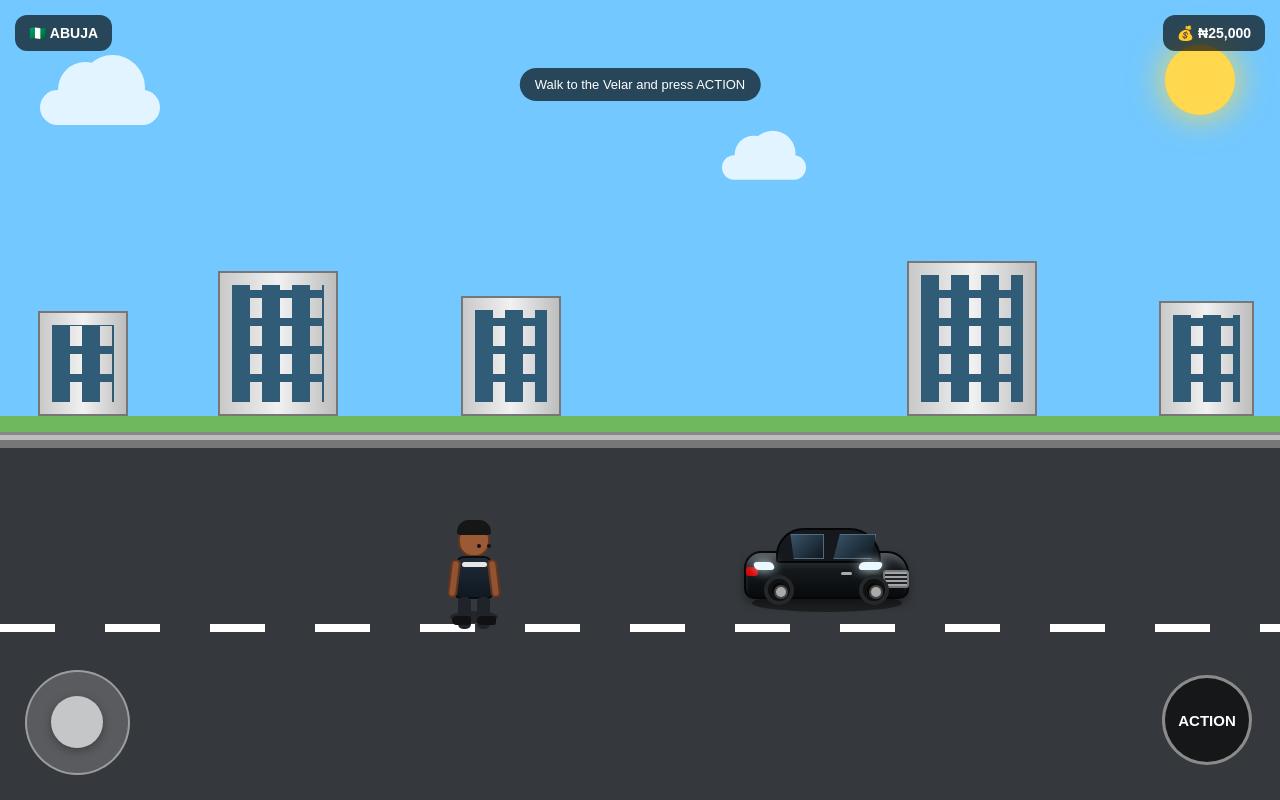
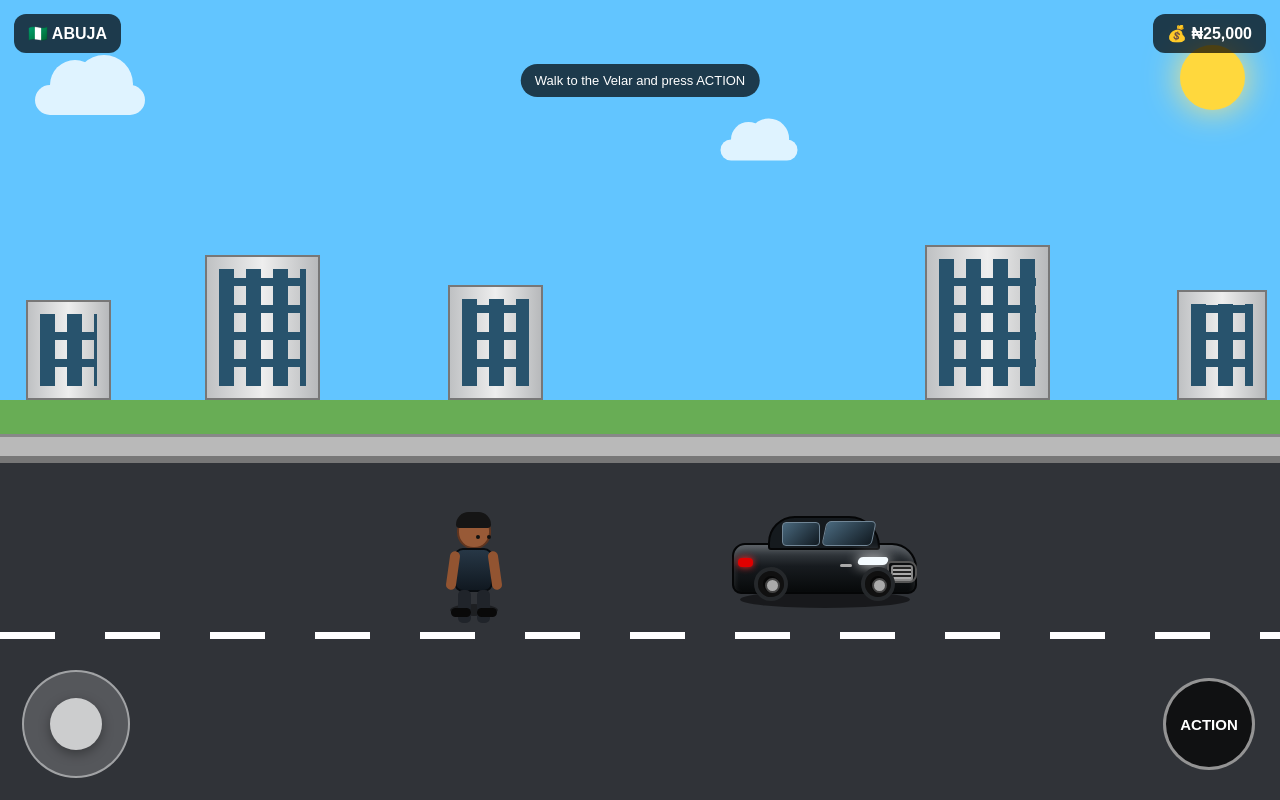
Before and after one commit to speakplug0-droid/abuja-lifestyle, a plain HTML site: page game.html in a window 1280 px wide. Drawn offline with Linux system fonts and the light colour scheme.

Commit message:
Update game.html

```diff
--- a/game.html
+++ b/game.html
@@ -2,14 +2,11 @@
 <html lang="en">
 <head>
 <meta charset="UTF-8">
-<meta name="viewport" content="width=device-width, initial-scale=1.0, maximum-scale=1.0, user-scalable=no">
+<meta name="viewport" content="width=device-width,initial-scale=1,maximum-scale=1,user-scalable=no">
 <title>AbujaLifestyle</title>
 
 <style>
-*{
-  box-sizing:border-box;
-  -webkit-tap-highlight-color:transparent;
-}
+*{box-sizing:border-box;-webkit-tap-highlight-color:transparent}
 
 html,body{
   margin:0;
@@ -17,7 +14,6 @@ html,body{
   height:100%;
   overflow:hidden;
   font-family:Arial,sans-serif;
-  background:#78c9ff;
 }
 
 #game{
@@ -25,60 +21,48 @@ html,body{
   width:100%;
   height:100%;
   overflow:hidden;
-  background:linear-gradient(#72c8ff 0 52%,#70b85d 52% 100%);
+  background:linear-gradient(#62c5ff 0 50%,#68ad55 50%);
 }
 
-/* SUN */
+/* SKY */
 .sun{
   position:absolute;
-  width:70px;
-  height:70px;
+  width:65px;
+  height:65px;
+  right:35px;
+  top:45px;
   border-radius:50%;
-  background:#ffd84d;
-  top:45px;
-  right:45px;
-  box-shadow:0 0 35px #ffd84d;
+  background:#ffd83d;
+  box-shadow:0 0 35px #ffe77a;
 }
 
-/* CLOUDS */
 .cloud{
   position:absolute;
-  width:120px;
-  height:35px;
+  width:110px;
+  height:30px;
   border-radius:30px;
   background:white;
   opacity:.8;
 }
-
-.cloud:before,
-.cloud:after{
+.cloud:before,.cloud:after{
   content:"";
   position:absolute;
   background:white;
   border-radius:50%;
 }
+.cloud:before{
+  width:50px;height:50px;left:15px;top:-25px;
+}
+.cloud:after{
+  width:58px;height:58px;right:12px;top:-30px;
+}
+.cloud1{left:35px;top:85px}
+.cloud2{left:55%;top:135px;transform:scale(.7)}
 
-.cloud:before{
-  width:55px;
-  height:55px;
-  left:18px;
-  top:-28px;
-}
-
-.cloud:after{
-  width:65px;
-  height:65px;
-  right:15px;
-  top:-35px;
-}
-
-.cloud1{top:90px;left:40px}
-.cloud2{top:150px;left:55%;transform:scale(.7)}
-
-/* CITY */
+/* BUILDINGS */
 .city{
   position:absolute;
-  bottom:48%;
+  bottom:50%;
   left:0;
   width:100%;
   height:170px;
@@ -87,8 +71,8 @@ html,body{
 .building{
   position:absolute;
   bottom:0;
-  background:linear-gradient(90deg,#c9c9c9,#f1f1f1,#bdbdbd);
   border:2px solid #777;
+  background:linear-gradient(90deg,#bfc1c3,#eeeeee,#b7b9bb);
 }
 
 .building:after{
@@ -96,152 +80,144 @@ html,body{
   position:absolute;
   inset:12px;
   background:
-    repeating-linear-gradient(
-      90deg,
-      #315c78 0 18px,
-      transparent 18px 30px
-    ),
-    repeating-linear-gradient(
-      0deg,
-      transparent 0 20px,
-      #315c78 20px 28px
-    );
+    repeating-linear-gradient(90deg,#28536d 0 15px,transparent 15px 27px),
+    repeating-linear-gradient(0deg,transparent 0 19px,#28536d 19px 27px);
 }
 
-.b1{left:3%;width:90px;height:105px}
-.b2{left:17%;width:120px;height:145px}
-.b3{left:36%;width:100px;height:120px}
-.b4{right:19%;width:130px;height:155px}
-.b5{right:2%;width:95px;height:115px}
+.b1{left:2%;width:85px;height:100px}
+.b2{left:16%;width:115px;height:145px}
+.b3{left:35%;width:95px;height:115px}
+.b4{right:18%;width:125px;height:155px}
+.b5{right:1%;width:90px;height:110px}
 
 /* ROAD */
+.sidewalk{
+  position:absolute;
+  left:0;
+  bottom:42%;
+  width:100%;
+  height:30px;
+  background:#b9b9b9;
+  border-top:3px solid #888;
+  border-bottom:3px solid #888;
+}
+
 .road{
   position:absolute;
   left:0;
   bottom:0;
   width:100%;
-  height:45%;
-  background:#35383c;
-  border-top:8px solid #777;
+  height:43%;
+  background:#303338;
+  border-top:7px solid #777;
 }
 
-.road:before{
+.road:after{
   content:"";
   position:absolute;
   top:50%;
   left:0;
   width:100%;
-  height:8px;
+  height:7px;
   background:repeating-linear-gradient(
     90deg,
-    #fff 0 55px,
+    white 0 55px,
     transparent 55px 105px
   );
-}
-
-/* SIDEWALK */
-.sidewalk{
-  position:absolute;
-  left:0;
-  bottom:42%;
-  width:100%;
-  height:32px;
-  background:#bdbdbd;
-  border-top:3px solid #888;
-  border-bottom:3px solid #888;
 }
 
 /* HUD */
 .hud{
   position:absolute;
-  top:15px;
-  left:15px;
-  right:15px;
+  z-index:50;
+  top:14px;
+  left:14px;
+  right:14px;
   display:flex;
   justify-content:space-between;
-  z-index:30;
 }
 
 .hudBox{
-  background:rgba(0,0,0,.65);
-  color:white;
   padding:10px 14px;
   border-radius:12px;
+  background:rgba(0,0,0,.7);
+  color:white;
   font-weight:bold;
-  font-size:14px;
 }
 
-/* PLAYER */
+#status{
+  position:absolute;
+  z-index:50;
+  top:64px;
+  left:50%;
+  transform:translateX(-50%);
+  background:rgba(0,0,0,.7);
+  color:white;
+  padding:9px 14px;
+  border-radius:20px;
+  font-size:13px;
+  white-space:nowrap;
+}
+
+/* HUMAN */
 #player{
   position:absolute;
   width:52px;
-  height:100px;
-  z-index:15;
-  transition:transform .05s linear;
+  height:102px;
+  z-index:20;
 }
 
-.player-shadow{
+.playerShadow{
   position:absolute;
   width:48px;
   height:12px;
+  bottom:-2px;
   left:2px;
-  bottom:-3px;
   border-radius:50%;
-  background:rgba(0,0,0,.35);
+  background:rgba(0,0,0,.4);
 }
 
 .head{
   position:absolute;
-  width:32px;
-  height:34px;
-  left:10px;
-  top:3px;
-  border-radius:48% 48% 45% 45%;
-  background:#9a5a35;
-  border:2px solid #62351f;
+  width:34px;
+  height:35px;
+  left:9px;
+  top:2px;
+  border-radius:48%;
+  background:#985a37;
+  border:2px solid #60351f;
 }
 
 .hair{
   position:absolute;
-  width:34px;
-  height:15px;
-  left:9px;
+  width:35px;
+  height:16px;
+  left:8px;
   top:0;
   border-radius:18px 18px 5px 5px;
-  background:#161616;
+  background:#151515;
 }
 
 .eye{
   position:absolute;
   width:4px;
   height:4px;
+  top:19px;
   border-radius:50%;
   background:#111;
-  top:19px;
 }
-
-.eye.left{left:17px}
-.eye.right{left:27px}
+.eye1{left:17px}
+.eye2{left:28px}
 
 .body{
   position:absolute;
-  width:38px;
-  height:43px;
-  left:7px;
+  width:39px;
+  height:44px;
+  left:6px;
   top:36px;
-  border-radius:9px 9px 5px 5px;
-  background:linear-gradient(#202b38,#101820);
-  border:2px solid #090d12;
-}
-
-.shirt{
-  position:absolute;
-  width:25px;
-  height:5px;
-  left:14px;
-  top:42px;
-  background:#e6e6e6;
-  border-radius:5px;
+  border-radius:9px;
+  background:linear-gradient(#273746,#101820);
+  border:2px solid #080c10;
 }
 
 .arm{
@@ -250,242 +226,223 @@ html,body{
   height:39px;
   top:39px;
   border-radius:8px;
-  background:#925331;
-  border:2px solid #62351f;
+  background:#925431;
 }
-
-.arm.left{left:1px;transform:rotate(7deg)}
-.arm.right{right:1px;transform:rotate(-7deg)}
+.arm1{left:0;transform:rotate(8deg)}
+.arm2{right:0;transform:rotate(-8deg)}
 
 .leg{
   position:absolute;
   width:13px;
-  height:32px;
-  top:77px;
+  height:33px;
+  top:78px;
+  background:#20242a;
   border-radius:5px;
-  background:#20242a;
 }
-
-.leg.left{left:10px}
-.leg.right{right:10px}
+.leg1{left:10px}
+.leg2{right:10px}
 
 .shoe{
   position:absolute;
-  width:19px;
+  width:20px;
   height:9px;
-  background:#111;
-  border-radius:8px 4px 4px 8px;
   top:96px;
+  border-radius:8px;
+  background:#090909;
 }
-
-.shoe.left{left:4px}
-.shoe.right{right:4px}
+.shoe1{left:3px}
+.shoe2{right:3px}
 
 /* VELAR */
 #car{
   position:absolute;
-  width:170px;
-  height:76px;
-  z-index:14;
+  width:190px;
+  height:88px;
+  z-index:19;
 }
 
-.car-shadow{
+.carShadow{
   position:absolute;
-  width:150px;
-  height:18px;
+  width:170px;
+  height:17px;
   left:10px;
   bottom:0;
-  background:rgba(0,0,0,.45);
   border-radius:50%;
+  background:rgba(0,0,0,.5);
 }
 
-.car-body{
+.carBody{
   position:absolute;
-  width:165px;
-  height:48px;
   left:2px;
-  bottom:13px;
-  border-radius:17px 22px 10px 10px;
-  background:linear-gradient(
-    180deg,
-    #3b4148 0%,
-    #15191d 38%,
-    #080a0c 100%
-  );
+  bottom:14px;
+  width:185px;
+  height:51px;
+  border-radius:13px 25px 9px 9px;
+  background:
+    linear-gradient(#454b51,#171b1f 45%,#07090a);
   border:2px solid #050607;
-  box-shadow:
-    inset 0 5px 5px rgba(255,255,255,.12),
-    0 5px 8px rgba(0,0,0,.35);
+  box-shadow:inset 0 5px 7px rgba(255,255,255,.14);
 }
 
+/* ROOF */
 .roof{
   position:absolute;
-  width:105px;
-  height:35px;
-  left:30px;
-  top:-25px;
-  border-radius:42px 48px 5px 5px;
-  background:#15191d;
+  left:34px;
+  top:-29px;
+  width:112px;
+  height:34px;
+  border-radius:45px 52px 5px 5px;
+  background:#151a1e;
   border:2px solid #050607;
 }
 
-.window{
+.windshield{
   position:absolute;
-  top:4px;
+  left:54px;
+  top:3px;
+  width:50px;
   height:25px;
-  background:linear-gradient(135deg,#38546a,#101820);
-  border:1px solid #536b7b;
+  transform:skewX(-12deg);
+  border-radius:5px;
+  background:linear-gradient(135deg,#49687d,#111a21);
+  border:1px solid #718696;
 }
 
-.window.front{
-  width:43px;
-  left:55px;
-  clip-path:polygon(15% 0,100% 0,88% 100%,0 100%);
+.sideWindow{
+  position:absolute;
+  left:12px;
+  top:4px;
+  width:38px;
+  height:24px;
+  border-radius:4px;
+  background:linear-gradient(135deg,#49687d,#111a21);
+  border:1px solid #718696;
 }
 
-.window.back{
-  width:34px;
-  left:12px;
-  clip-path:polygon(0 0,100% 0,100% 100%,10% 100%);
+/* FRONT */
+.front{
+  position:absolute;
+  right:-2px;
+  top:16px;
+  width:30px;
+  height:22px;
+  border-radius:4px 8px 8px 4px;
+  background:#0b0d0f;
+  border:2px solid #555;
 }
 
 .grille{
   position:absolute;
-  right:-2px;
-  top:17px;
-  width:26px;
-  height:18px;
+  right:2px;
+  top:20px;
+  width:22px;
+  height:16px;
   border-radius:3px;
+  border:2px solid #888;
   background:repeating-linear-gradient(
     0deg,
-    #9fa5aa 0 2px,
+    #aaa 0 2px,
     #222 2px 4px
   );
-  border:2px solid #777;
 }
 
-.headlight{
+.light{
   position:absolute;
-  right:25px;
-  top:9px;
-  width:23px;
+  right:27px;
+  top:12px;
+  width:30px;
   height:8px;
-  background:#eaf8ff;
   border-radius:8px;
-  box-shadow:0 0 10px #dff8ff;
-  transform:skewX(-20deg);
+  background:#f4fbff;
+  box-shadow:0 0 12px #fff;
+  transform:skewX(-18deg);
 }
 
-.headlight2{
+.lightBack{
   position:absolute;
-  left:8px;
-  top:9px;
-  width:20px;
-  height:8px;
-  background:#eaf8ff;
-  border-radius:8px;
-  box-shadow:0 0 10px #dff8ff;
-  transform:skewX(20deg);
+  left:4px;
+  top:13px;
+  width:15px;
+  height:9px;
+  border-radius:4px;
+  background:#e00000;
+  box-shadow:0 0 7px #ff2222;
 }
 
 .handle{
   position:absolute;
-  width:11px;
+  left:106px;
+  top:19px;
+  width:12px;
   height:3px;
+  border-radius:4px;
   background:#aaa;
-  top:19px;
-  left:95px;
-  border-radius:3px;
 }
 
+/* WHEELS */
 .wheel{
   position:absolute;
-  width:30px;
-  height:30px;
-  bottom:-8px;
+  bottom:-9px;
+  width:34px;
+  height:34px;
   border-radius:50%;
-  background:#080808;
+  background:#070707;
   border:4px solid #25282b;
-  box-shadow:inset 0 0 0 4px #111;
+  box-shadow:inset 0 0 0 5px #101010;
 }
 
 .wheel:after{
   content:"";
   position:absolute;
-  width:10px;
-  height:10px;
-  left:6px;
-  top:6px;
+  width:11px;
+  height:11px;
+  left:7px;
+  top:7px;
   border-radius:50%;
   background:#aaa;
   border:2px solid #444;
 }
 
-.wheel.left{left:18px}
-.wheel.right{right:18px}
-
-.tail{
-  position:absolute;
-  left:0;
-  top:14px;
-  width:12px;
-  height:9px;
-  background:#d60000;
-  border-radius:3px;
-}
+.wheel1{left:20px}
+.wheel2{right:20px}
 
 /* CONTROLS */
 #joystick{
   position:absolute;
-  bottom:25px;
-  left:25px;
-  width:105px;
-  height:105px;
+  z-index:100;
+  left:22px;
+  bottom:22px;
+  width:108px;
+  height:108px;
   border-radius:50%;
   background:rgba(255,255,255,.18);
-  border:2px solid rgba(255,255,255,.4);
-  z-index:50;
+  border:2px solid rgba(255,255,255,.45);
 }
 
 #stick{
   position:absolute;
   width:52px;
   height:52px;
-  left:24px;
-  top:24px;
+  left:26px;
+  top:26px;
   border-radius:50%;
-  background:rgba(255,255,255,.65);
-  box-shadow:0 3px 10px rgba(0,0,0,.3);
+  background:rgba(255,255,255,.7);
+  box-shadow:0 4px 12px rgba(0,0,0,.35);
 }
 
 #action{
   position:absolute;
-  bottom:35px;
-  right:28px;
-  width:90px;
-  height:90px;
-  border:0;
+  z-index:100;
+  right:25px;
+  bottom:30px;
+  width:92px;
+  height:92px;
   border-radius:50%;
-  background:rgba(15,15,15,.8);
+  border:3px solid rgba(255,255,255,.55);
+  background:rgba(10,10,10,.82);
   color:white;
   font-weight:bold;
   font-size:15px;
-  border:3px solid rgba(255,255,255,.5);
-  z-index:50;
-}
-
-#status{
-  position:absolute;
-  top:68px;
-  left:50%;
-  transform:translateX(-50%);
-  background:rgba(0,0,0,.65);
-  color:white;
-  padding:9px 15px;
-  border-radius:20px;
-  font-size:13px;
-  z-index:30;
-  white-space:nowrap;
 }
 </style>
 </head>
@@ -517,41 +474,42 @@ html,body{
 <div id="status">Walk to the Velar and press ACTION</div>
 
 <!-- PLAYER -->
-  <div id="player" style="left:35%;top:65%;">
-    <div class="player-shadow"></div>
+<div id="player" style="left:35%;top:64%;">
+  <div class="playerShadow"></div>
   <div class="head">
-      <div class="eye left"></div>
-      <div class="eye right"></div>
+    <div class="eye eye1"></div>
+    <div class="eye eye2"></div>
   </div>
   <div class="hair"></div>
   <div class="body"></div>
-    <div class="shirt"></div>
-    <div class="arm left"></div>
-    <div class="arm right"></div>
-    <div class="leg left"></div>
-    <div class="leg right"></div>
-    <div class="shoe left"></div>
-    <div class="shoe right"></div>
+  <div class="arm arm1"></div>
+  <div class="arm arm2"></div>
+  <div class="leg leg1"></div>
+  <div class="leg leg2"></div>
+  <div class="shoe shoe1"></div>
+  <div class="shoe shoe2"></div>
 </div>
 
 <!-- RANGE ROVER VELAR STYLE -->
-  <div id="car" style="left:58%;top:67%;">
-    <div class="car-shadow"></div>
+<div id="car" style="left:57%;top:65%;">
+  <div class="carShadow"></div>
 
-    <div class="car-body">
+  <div class="carBody">
+
     <div class="roof">
-        <div class="window back"></div>
-        <div class="window front"></div>
+      <div class="sideWindow"></div>
+      <div class="windshield"></div>
     </div>
 
-      <div class="tail"></div>
-      <div class="headlight"></div>
-      <div class="headlight2"></div>
+    <div class="light"></div>
+    <div class="lightBack"></div>
+    <div class="front"></div>
     <div class="grille"></div>
     <div class="handle"></div>
 
-      <div class="wheel left"></div>
-      <div class="wheel right"></div>
+    <div class="wheel wheel1"></div>
+    <div class="wheel wheel2"></div>
+
   </div>
 </div>
 
@@ -564,84 +522,92 @@ html,body{
 </div>
 
 <script>
-const player = document.getElementById("player");
-const car = document.getElementById("car");
-const stick = document.getElementById("stick");
-const joystick = document.getElementById("joystick");
-const action = document.getElementById("action");
-const statusText = document.getElementById("status");
+const player=document.getElementById("player");
+const car=document.getElementById("car");
+const joystick=document.getElementById("joystick");
+const stick=document.getElementById("stick");
+const action=document.getElementById("action");
+const statusText=document.getElementById("status");
 
-let playerX = 35;
-let playerY = 65;
+let playerX=35;
+let playerY=64;
 
-let carX = 58;
-let carY = 67;
+let carX=57;
+let carY=65;
 
-let driving = false;
-let moveX = 0;
-let moveY = 0;
+let driving=false;
 
-function updatePositions(){
+let moveX=0;
+let moveY=0;
+
+function update(){
+
   if(driving){
-    carX += moveX * 0.12;
-    carY += moveY * 0.10;
 
-    carX = Math.max(2,Math.min(82,carX));
-    carY = Math.max(48,Math.min(84,carY));
+    /* CAR = MUCH FASTER */
+    carX += moveX * 0.32;
+    carY += moveY * 0.26;
 
-    car.style.left = carX + "%";
-    car.style.top = carY + "%";
+    carX=Math.max(1,Math.min(82,carX));
+    carY=Math.max(48,Math.min(83,carY));
+
+    car.style.left=carX+"%";
+    car.style.top=carY+"%";
+
   }else{
+
+    /* HUMAN = SLOWER */
     playerX += moveX * 0.10;
-    playerY += moveY * 0.10;
+    playerY += moveY * 0.08;
 
-    playerX = Math.max(2,Math.min(94,playerX));
-    playerY = Math.max(48,Math.min(84,playerY));
+    playerX=Math.max(1,Math.min(94,playerX));
+    playerY=Math.max(48,Math.min(84,playerY));
 
-    player.style.left = playerX + "%";
-    player.style.top = playerY + "%";
+    player.style.left=playerX+"%";
+    player.style.top=playerY+"%";
   }
 }
 
-setInterval(updatePositions,30);
+setInterval(update,30);
 
 /* JOYSTICK */
-let touching = false;
+let active=false;
 
-function joystickMove(clientX,clientY){
-  const rect = joystick.getBoundingClientRect();
+function moveStick(x,y){
 
-  let dx = clientX - (rect.left + rect.width/2);
-  let dy = clientY - (rect.top + rect.height/2);
+  const r=joystick.getBoundingClientRect();
 
-  const distance = Math.sqrt(dx*dx + dy*dy);
-  const max = 27;
+  let dx=x-(r.left+r.width/2);
+  let dy=y-(r.top+r.height/2);
 
-  if(distance > max){
-    dx = dx / distance * max;
-    dy = dy / distance * max;
+  const distance=Math.sqrt(dx*dx+dy*dy);
+  const max=27;
+
+  if(distance>max){
+    dx=dx/distance*max;
+    dy=dy/distance*max;
   }
 
-  stick.style.transform = `translate(${dx}px,${dy}px)`;
+  stick.style.transform=`translate(${dx}px,${dy}px)`;
 
-  moveX = dx / max;
-  moveY = dy / max;
+  moveX=dx/max;
+  moveY=dy/max;
 }
 
 joystick.addEventListener("touchstart",e=>{
-  touching=true;
+  active=true;
   const t=e.touches[0];
-  joystickMove(t.clientX,t.clientY);
+  moveStick(t.clientX,t.clientY);
 });
 
 joystick.addEventListener("touchmove",e=>{
-  if(!touching)return;
+  if(!active)return;
   const t=e.touches[0];
-  joystickMove(t.clientX,t.clientY);
+  moveStick(t.clientX,t.clientY);
 });
 
 joystick.addEventListener("touchend",()=>{
-  touching=false;
+  active=false;
   moveX=0;
   moveY=0;
   stick.style.transform="translate(0,0)";
@@ -649,18 +615,23 @@ joystick.addEventListener("touchend",()=>{
 
 /* ACTION */
 action.addEventListener("click",()=>{
+
   if(!driving){
+
     driving=true;
     player.style.display="none";
     statusText.textContent="🚙 Driving the Velar";
+
   }else{
+
     driving=false;
 
-    playerX=carX+9;
+    playerX=carX+8;
     playerY=carY+2;
 
     player.style.left=playerX+"%";
     player.style.top=playerY+"%";
+
     player.style.display="block";
 
     statusText.textContent="Walk to the Velar and press ACTION";
```
Lines whose indentation alone changed are shown as unchanged.
